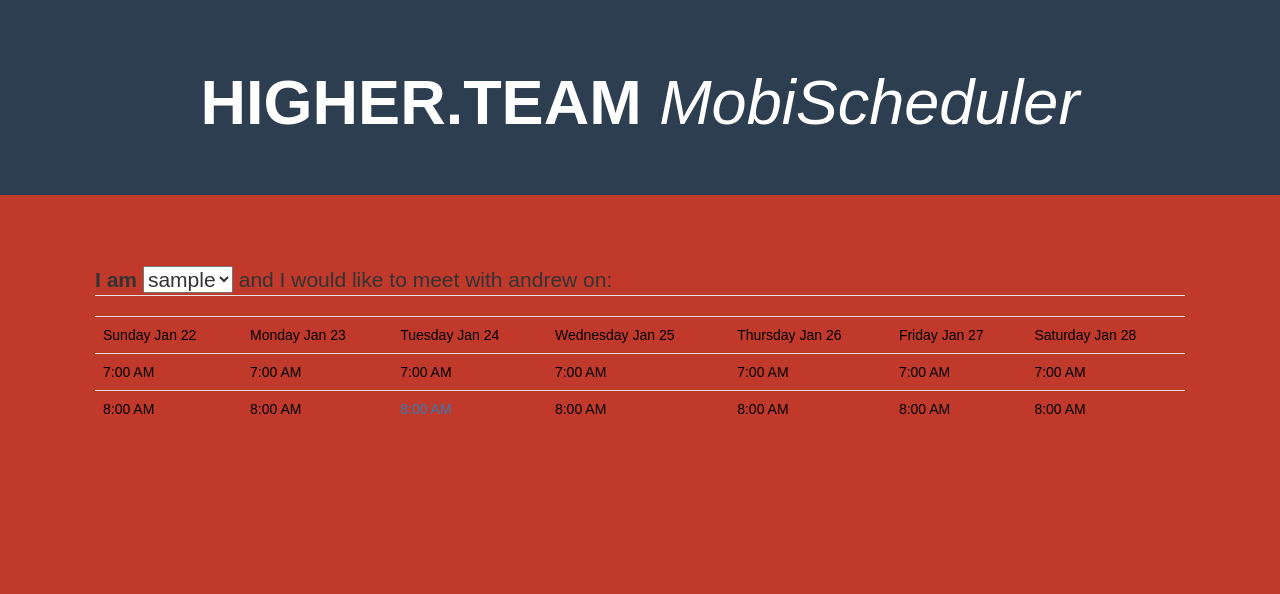
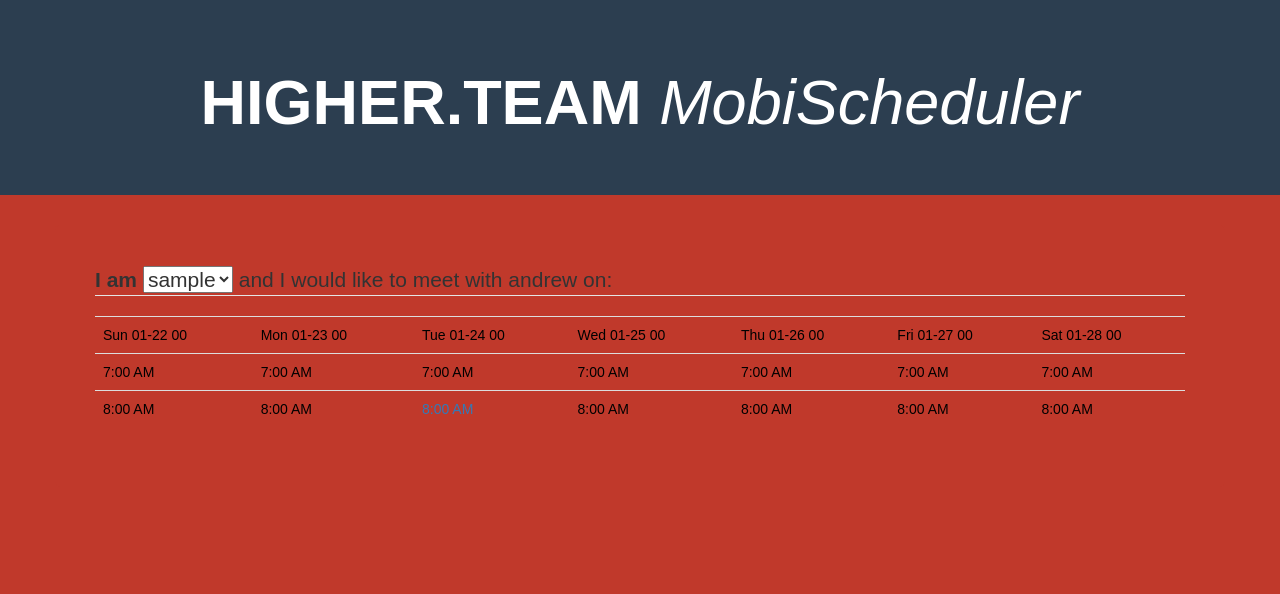
Before and after one commit to higherdotteam/mobischeduler, a PHP site: page / in a window 1280 px wide. Shown: the top 594 px of the page. Run offline with PHP 8.4, Linux system fonts and the light colour scheme; tables that the repository leaves empty or names only in its code hold one stand-in row (values such as "Sample post"); some libraries are stand-ins or nearby versions.

Commit message:
loop try 1

```diff
--- a/index.php
+++ b/index.php
@@ -53,15 +53,18 @@ while ($row = mysqli_fetch_array($query)) { ?>
 and I would like to meet with andrew on:
 </legend>
 
+<? date_default_timezone_set('America/Los_Angeles');
+$today = strtotime('today'); ?>
+
 <table class="table">
 <tr>
-<td>Sunday Jan 22</td>
-<td>Monday Jan 23</td>
-<td>Tuesday Jan 24</td>
-<td>Wednesday Jan 25</td>
-<td>Thursday Jan 26</td>
-<td>Friday Jan 27</td>
-<td>Saturday Jan 28</td>
+<td>Sun <?=date('m-d H', $today)?></td>
+<td>Mon <?=date('m-d H', $today+(3600*24))?></td>
+<td>Tue <?=date('m-d H', $today+(3600*48))?></td>
+<td>Wed <?=date('m-d H', $today+(3600*24*3))?></td>
+<td>Thu <?=date('m-d H', $today+(3600*24*4))?></td>
+<td>Fri <?=date('m-d H', $today+(3600*24*5))?></td>
+<td>Sat <?=date('m-d H', $today+(3600*24*6))?></td>
 </tr>
 <tr>
 <td>7:00 AM</td>
```
